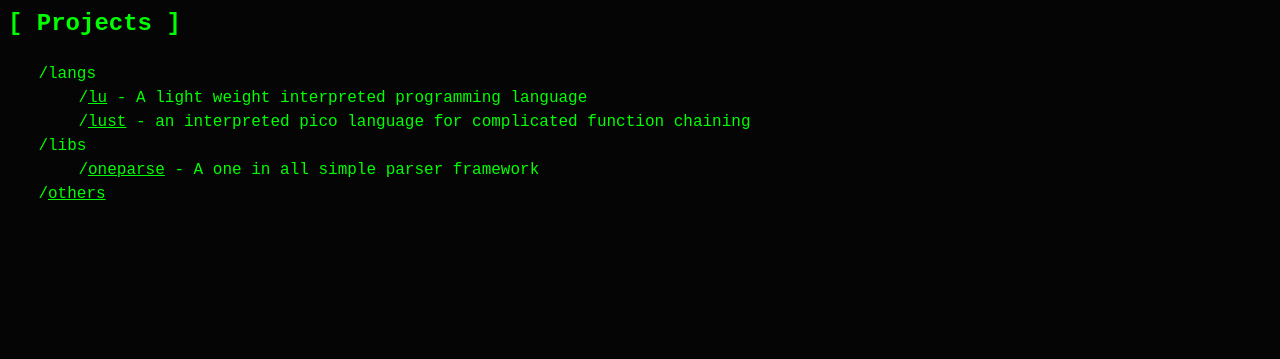
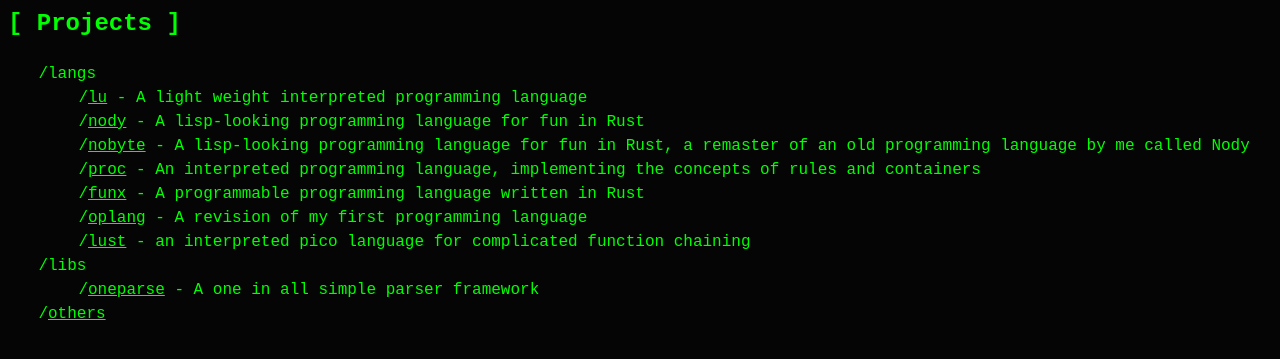
Before and after one commit to sty00a4-code/website, a plain HTML site: page index.html in a window 1280 px wide. Shown: the part 85-444 px from the top of the page. Drawn offline with Linux system fonts and the light colour scheme.

Commit message:
more langs

```diff
--- a/index.html
+++ b/index.html
@@ -17,6 +17,26 @@
                         - A light weight interpreted programming language
                     </li>
                     <li>
+                        <a href="https://github.com/sty00a4-code/nody">nody</a>
+                        - A lisp-looking programming language for fun in Rust
+                    </li>
+                    <li>
+                        <a href="https://github.com/sty00a4-code/nobyte">nobyte</a>
+                        - A lisp-looking programming language for fun in Rust, a remaster of an old programming language by me called Nody
+                    </li>
+                    <li>
+                        <a href="https://github.com/sty00a4-code/proc">proc</a>
+                        - An interpreted programming language, implementing the concepts of rules and containers
+                    </li>
+                    <li>
+                        <a href="https://github.com/sty00a4-code/funx">funx</a>
+                        - A programmable programming language written in Rust
+                    </li>
+                    <li>
+                        <a href="https://github.com/sty00a4-code/oplang">oplang</a>
+                        - A revision of my first programming language
+                    </li>
+                    <li>
                         <a href="https://github.com/sty00a4-code/lust">lust</a>
                         - an interpreted pico language for complicated function chaining
                     </li>
```
